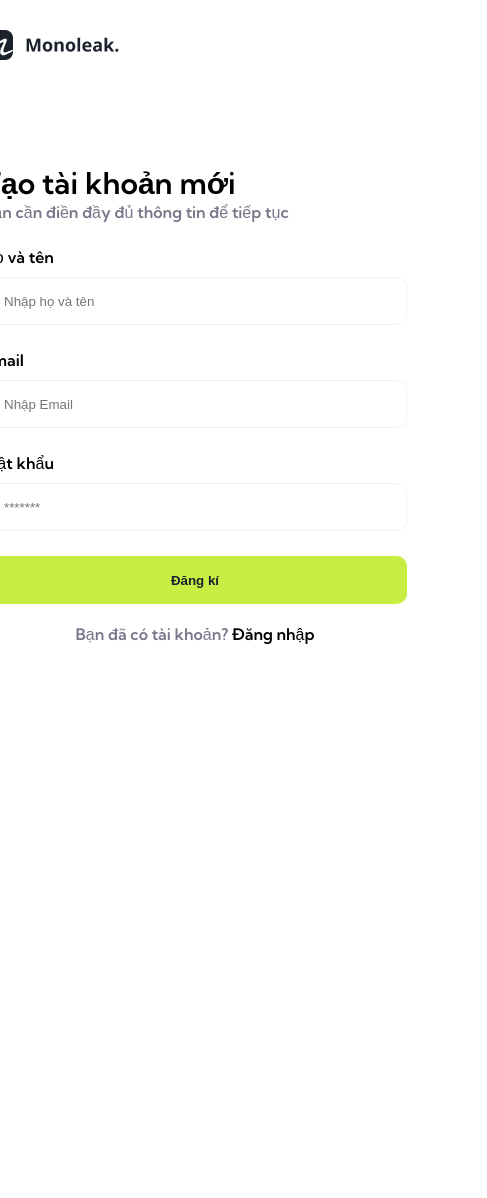
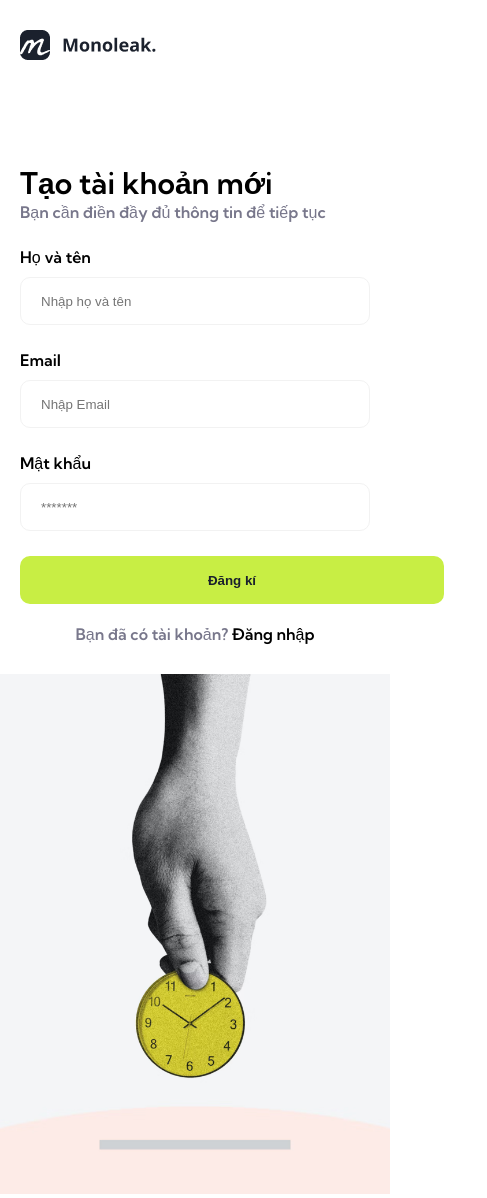
Before and after one commit to ngotruonganh/CURD-ReactJs, a React (Create React App) app: page /signup in a window 390 px wide. Shown: the whole page, 487 px wide, since content can reach past the window. Before the commit the page ends 844 px from the top, so only its background shows below. Built offline with nearby package versions, Linux system fonts and the light colour scheme.

Commit message:
Responsive signup

```diff
--- a/src/pages/Login/Login.scss
+++ b/src/pages/Login/Login.scss
@@ -251,9 +251,8 @@
       }
       @media screen and (max-width: 768px) {
             flex-direction: column;
-            .left-content{
-            padding: 30px 20px;
-
+            .left-content {
+                  padding: 30px 20px;
             }
       }
 }
--- a/src/pages/SignUp/SignUp.scss
+++ b/src/pages/SignUp/SignUp.scss
@@ -1,8 +1,14 @@
 .signup-page {
       display: flex;
       justify-content: center;
+      max-width: 1500px;
+      width: 100%;
+      margin: 0 auto;
       .left-content {
+            max-width: 600px;
+            width: 100%;
             padding: 30px 80px;
+            margin: 0 auto;
             .logo {
                   margin-bottom: 100px;
             }
@@ -69,9 +75,17 @@
             }
       }
       .right-content {
+            max-width: 750px;
+            width: 100%;
             img {
                   width: 100%;
                   object-fit: cover;
             }
       }
+      @media screen and (max-width: 768px) {
+            flex-direction: column;
+            .left-content {
+                  padding: 30px 20px;
+            }
+      }
 }
```
